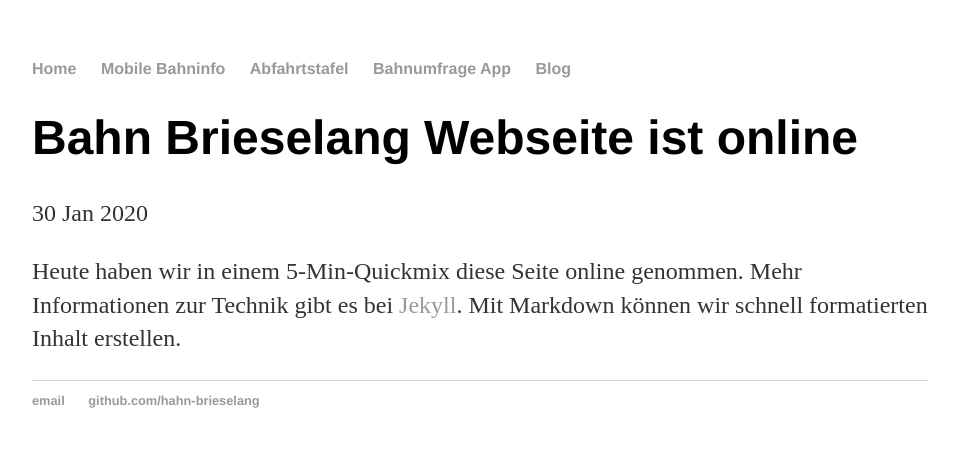
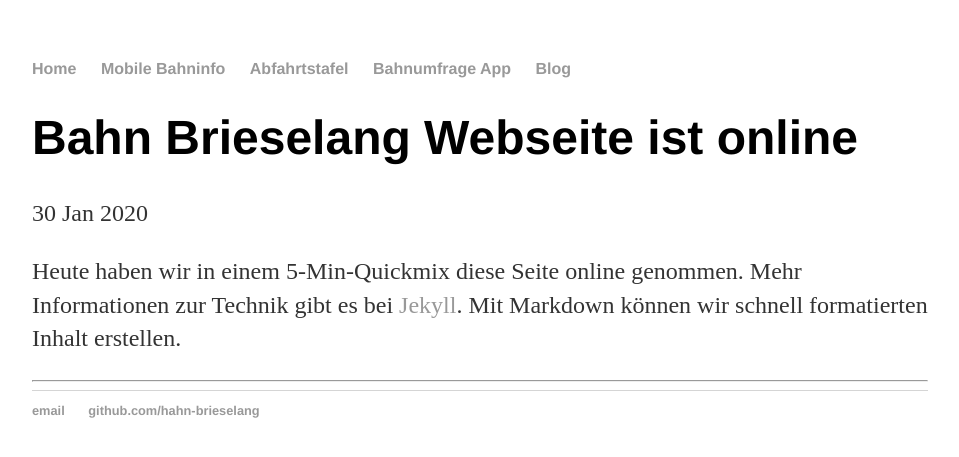
Before and after one commit to bahn-brieselang/bahn-brieselang.github.io, a Jekyll site: the page built from _posts/2020-01-30-bahn-brieselang-seite.md, in a window 1280 px wide. Shown: the top 457 px of the page, without its empty margins (160-1119 px from the left). Built offline with Jekyll 4.4.1, drawn with Linux system fonts in a browser that asks for light colours.

Commit message:
add disqus

```diff
--- a/_layouts/post.html
+++ b/_layouts/post.html
@@ -7,3 +8,9 @@
 <div class="post">
   {{ content }}
 </div>
+		<hr>
+
+			<!-- Post comments -->
+			<div class="notecomments">
+				{% include disqus.html %}
+			</div>
```
Also changed, not shown: other parts of _layouts/post.html (+1 -0 lines), 1 other file.
